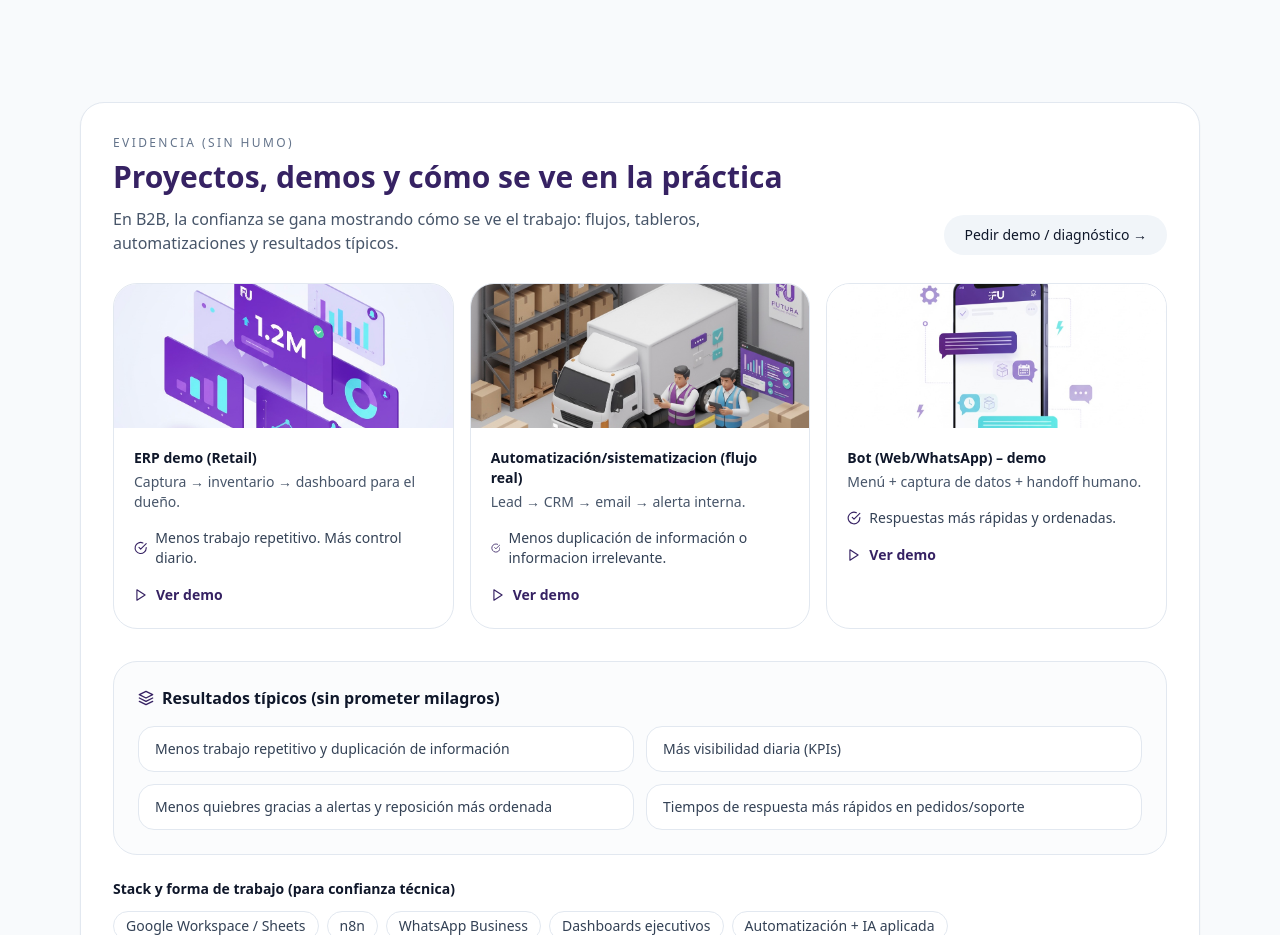
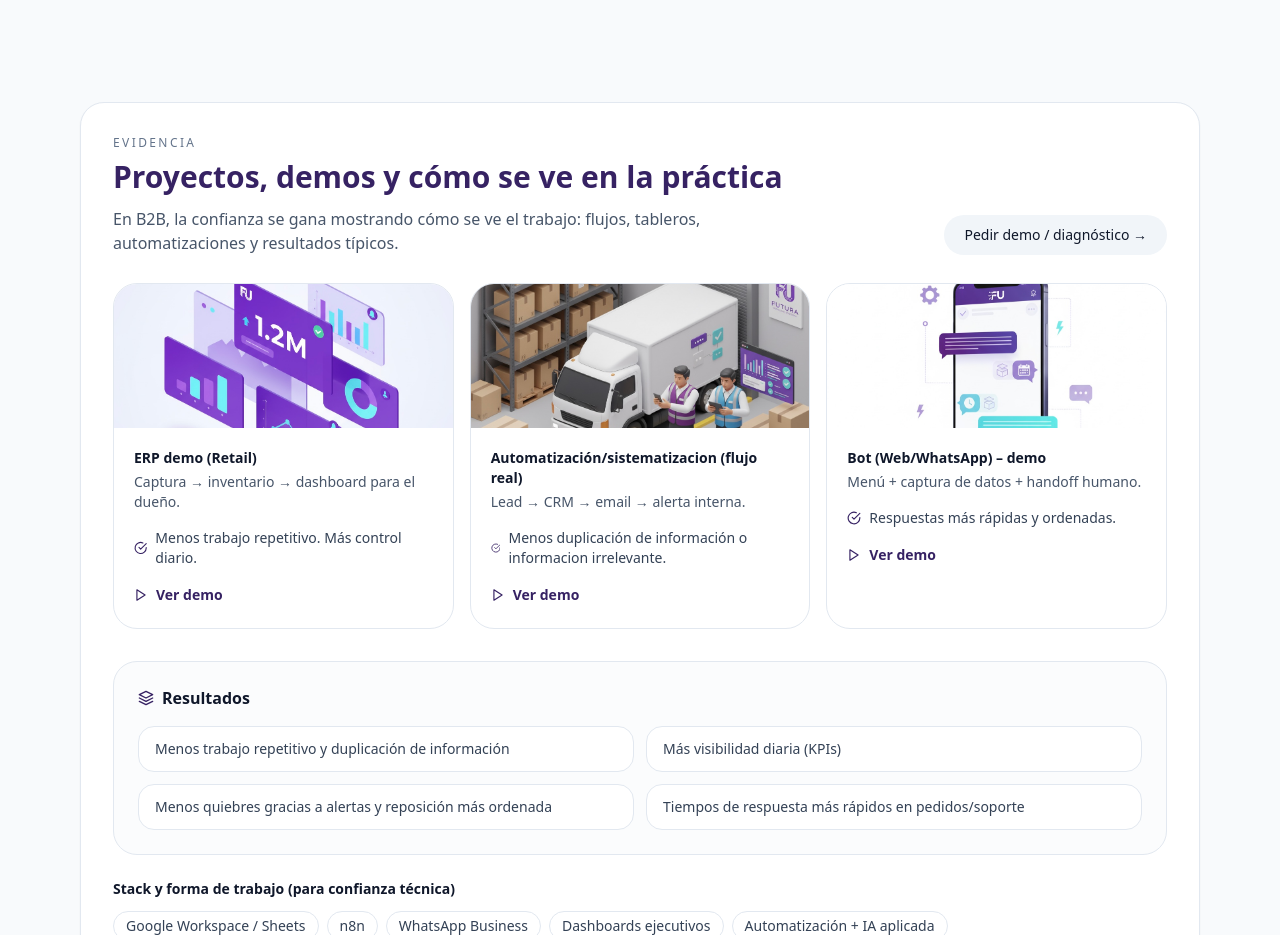
Before and after one commit to LuiisGo/futura-site, a Next.js app: page / in a window 1280 px wide. Shown: the part 2980-3915 px from the top of the page. Built offline with nearby package versions, Linux system fonts and the light colour scheme.

Commit message:
Update SocialProofSection.tsx

```diff
--- a/components/sections/SocialProofSection.tsx
+++ b/components/sections/SocialProofSection.tsx
@@ -57,7 +57,7 @@ export default function SocialProofSection() {
         <div className="flex items-end justify-between gap-6 flex-col md:flex-row">
           <div className="max-w-2xl">
             <p className="text-xs tracking-[0.2em] uppercase text-slate-500">
-              Evidencia (sin humo)
+              Evidencia
             </p>
             <h2 className="mt-2 text-2xl md:text-3xl font-semibold text-[#362263]">
               Proyectos, demos y cómo se ve en la práctica
@@ -122,7 +122,7 @@ export default function SocialProofSection() {
           <div className="flex items-center gap-2">
             <FiLayers className="text-[#362263]" />
             <p className="text-sm md:text-base font-semibold text-slate-900">
-              Resultados típicos (sin prometer milagros)
+              Resultados
             </p>
           </div>
 
```
